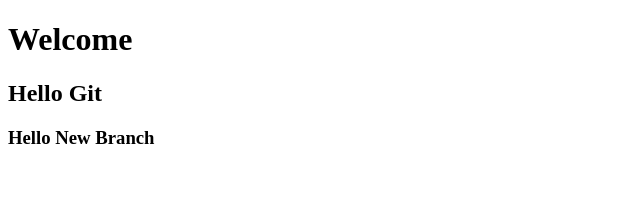
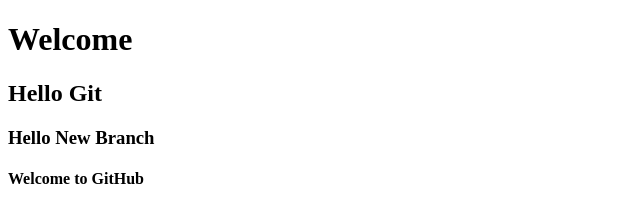
Before and after one commit to Hafizah121/mynewrepository4, a plain HTML site: page index.html in a window 1280 px wide. Shown: the whole page, without its empty margins (0-640 px from the left). Drawn offline with Linux system fonts and the light colour scheme.

Commit message:
Added H4 at new branch

```diff
--- a/index.html
+++ b/index.html
@@ -8,5 +8,6 @@
         <h1>Welcome</h1>
         <h2>Hello Git</h2>
         <h3>Hello New Branch</h3>
+        <h4>Welcome to GitHub</h4>
     </body>
 </html>
```
